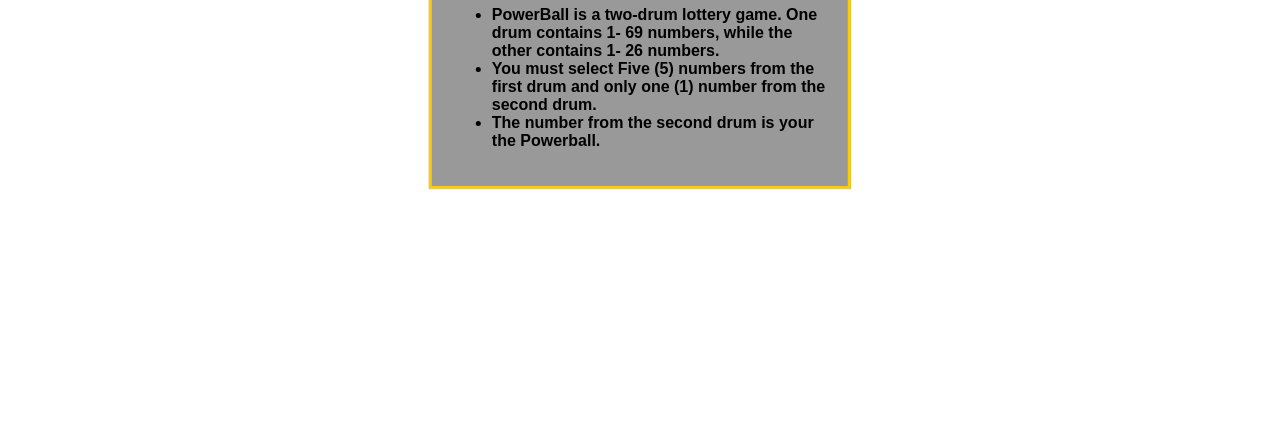
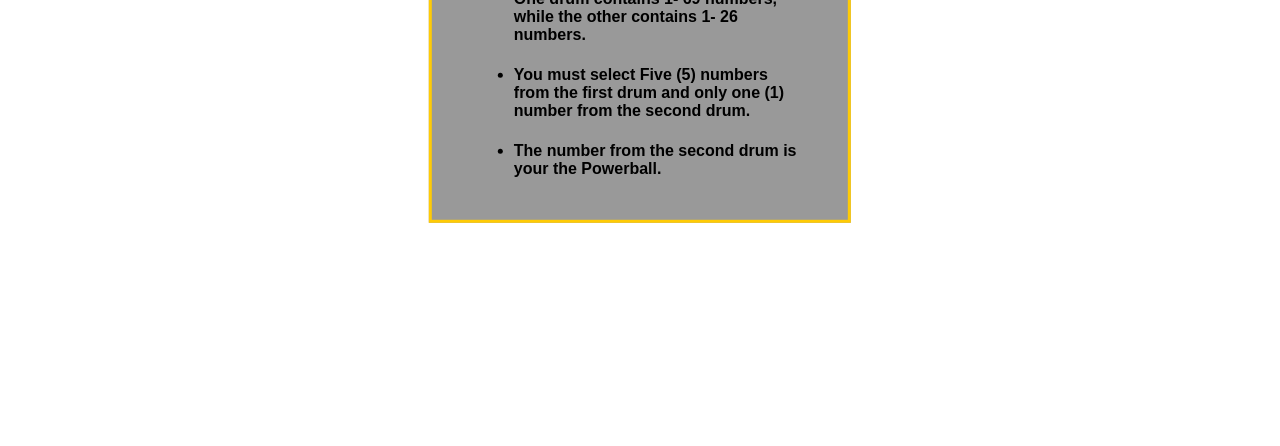
Before and after one commit to ThaLeprechaun/scaling-octo-spork, a plain HTML site: page index.html in a window 1280 px wide. Shown: the part 354-800 px from the top of the page. Drawn offline with Linux system fonts and the light colour scheme.

Commit message:
third commit

```diff
--- a/style.css
+++ b/style.css
@@ -37,6 +37,7 @@ html {
 
 .container ul li {
     text-align: left;
+    margin: 22px;
 }
 
 input {
```
